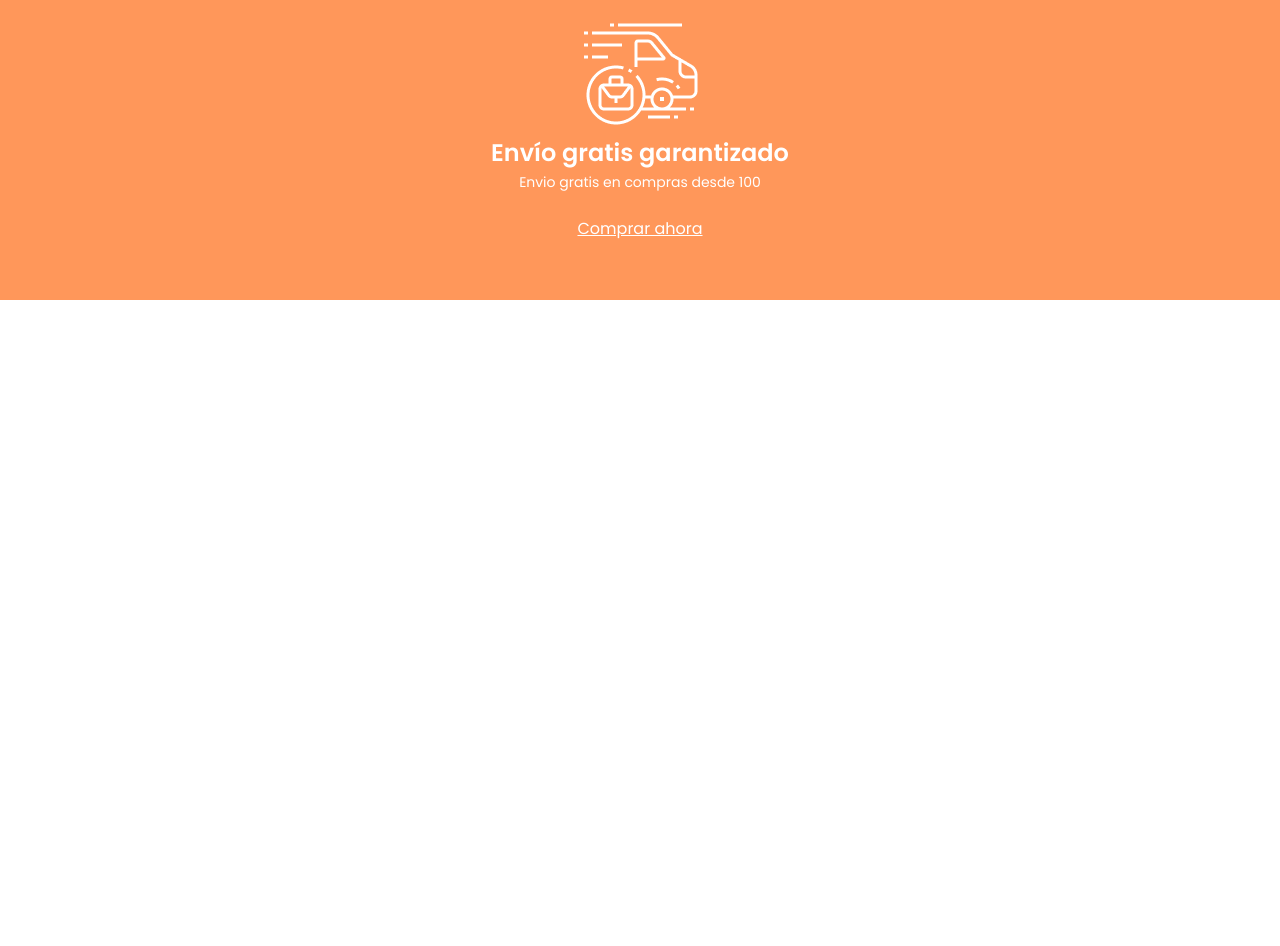
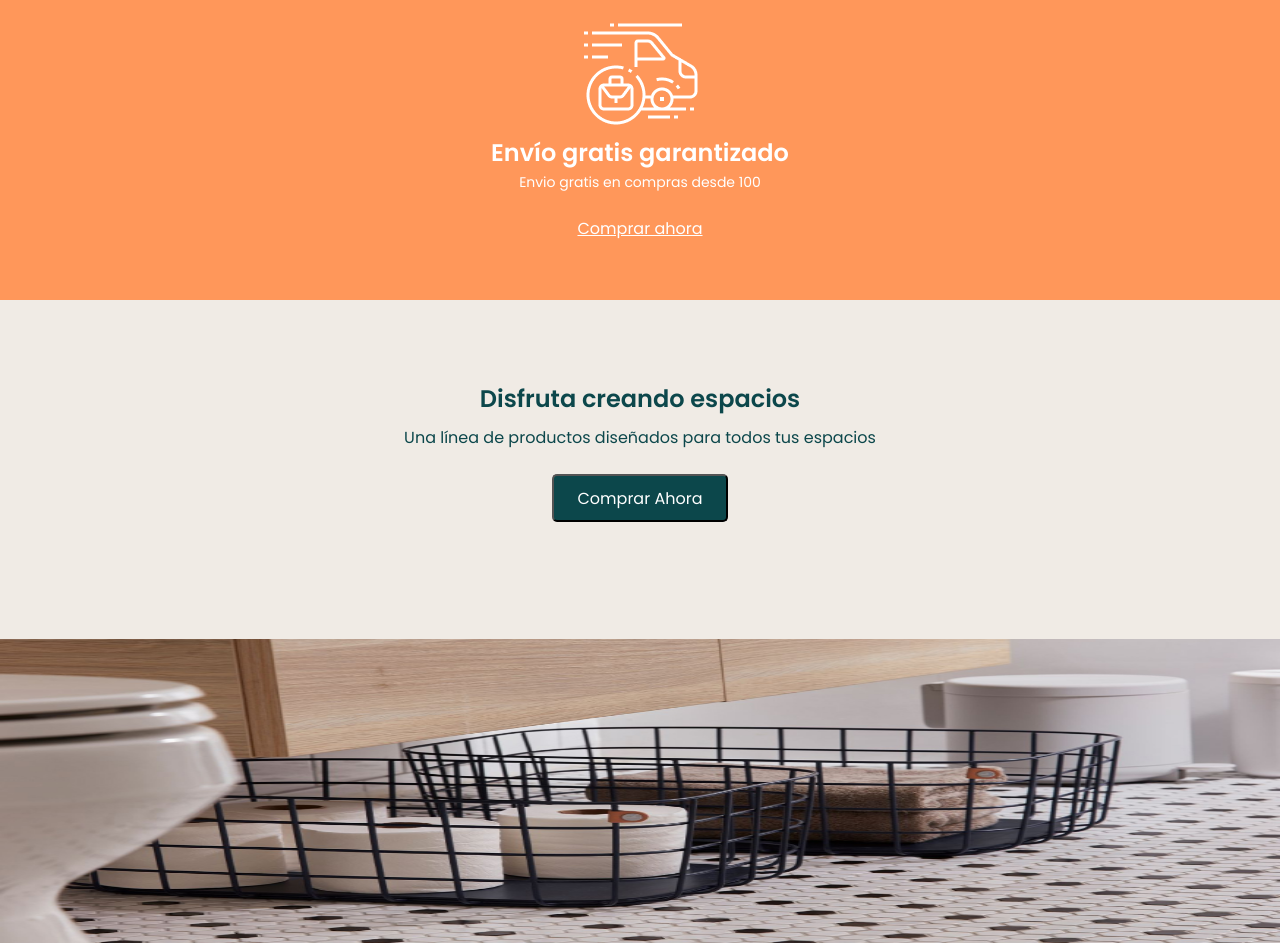
Before and after one commit to Adalab/modulo-1-evaluacion-final-DeliaMesonero, a website: page src/html/index.html in a window 1280 px wide. Shown: the part 1310-2256 px from the top of the page. Before the commit the page ends 1610 px from the top, so only its background shows below. Drawn offline with nearby package versions, Linux system fonts and the light colour scheme; files that its build step writes are made by us from their sources; files whose address does not match are found by name.

Commit message:
section3

```diff
--- a/src/html/partials/main.html
+++ b/src/html/partials/main.html
@@ -23,10 +23,21 @@
         <h2 class="envio__title"> Envío gratis garantizado</h2>
         <p class="envio__parrafo"> Envio gratis en compras desde 100</p>
         <a href="" class="envio__link"> Comprar ahora </a>
+    </section>
 
+    <section class="espacios">
+       <article class="espacios__article">
+        <h2 class="espacios__title"> Disfruta creando espacios </h2>
+        <p class="espacios__parrafo">
+            Una línea de productos diseñados para todos tus espacios
+        </p>
+        <button class="espacios__button"> Comprar Ahora</button>
+      </article>
+      <div class="container__img">
+        <img src="./assets/images/creando-espacios.jpg" alt="imagen creando espacios" class="espacios__img">
+    </div>
     </section>
 
 
 
-
 </main>
--- a/src/scss/layout/_main.scss
+++ b/src/scss/layout/_main.scss
@@ -85,5 +85,53 @@
     font-size: 16px;
     font-family: $font-family-semi;
     margin-top: 15px;
+}
+//section3//
+
+.espacios__article{
+    background-color:#f0ebe5;
+    height: 339px;
+    display: flex;
+    flex-direction: column;
+
+    align-items: center;
 
 }
+.espacios__title{
+    color: $color-letter;
+    font-family: $font-family-semi ;
+    font-size: 24px;
+    font-weight: bold;
+    margin-top: 87px;
+    margin-bottom: 15px;
+
+
+
+}
+.espacios__parrafo{
+    color: $color-letter;
+    font-family: $font-family-regular;
+    font-size: 16px;
+    margin-bottom: 25px;
+    text-align: center;
+    margin-left: 20px;
+    margin-right: 20px;
+    line-height: 23px;
+}
+.espacios__button{
+    background-color: $color-letter;
+    color: $color-white;
+    width: 176px;
+    height: 48px;
+    border-radius: 5px;
+    font-size: 16px;
+    font-family: $font-family-semi;
+}
+.container__img {
+    height: 300px;
+    width: 100%;
+}
+.espacios__img{
+    width: 100%;
+    height: 304px;
+}
```
